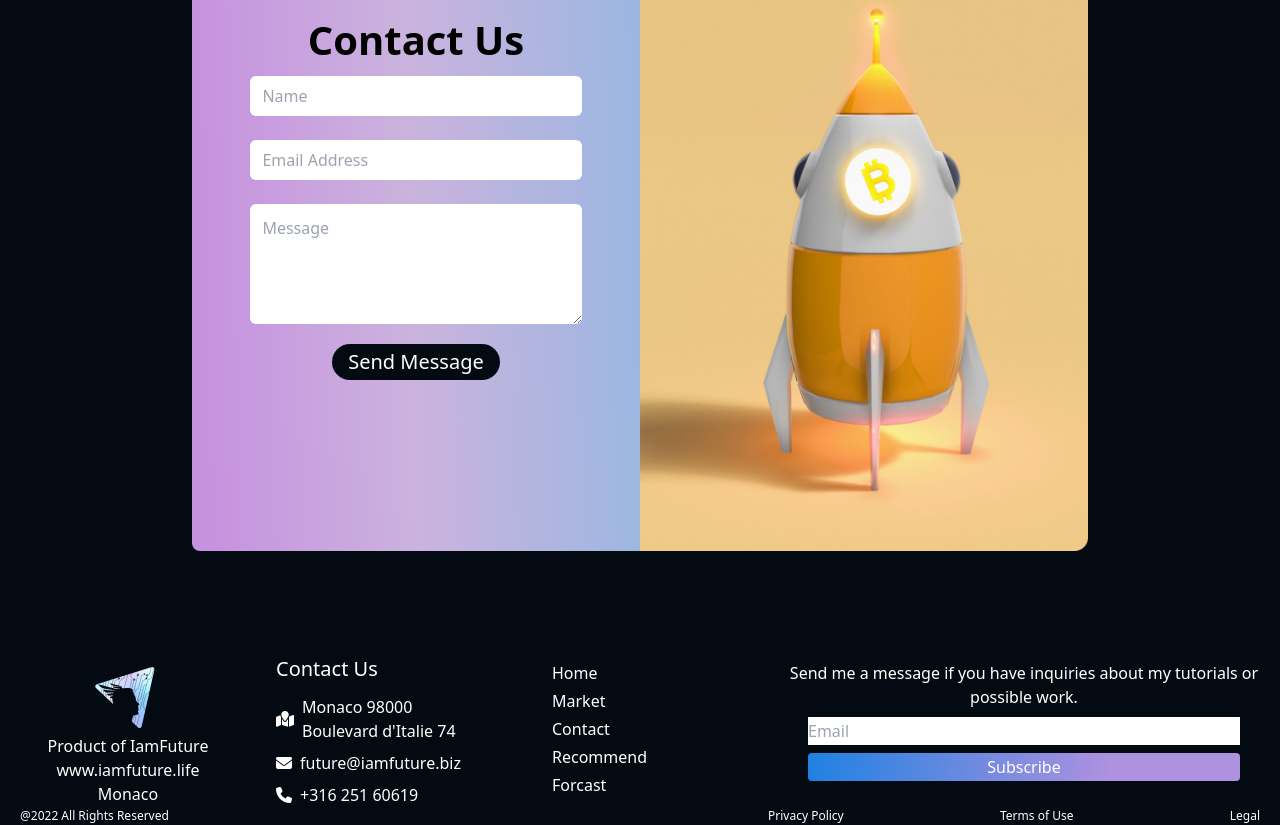
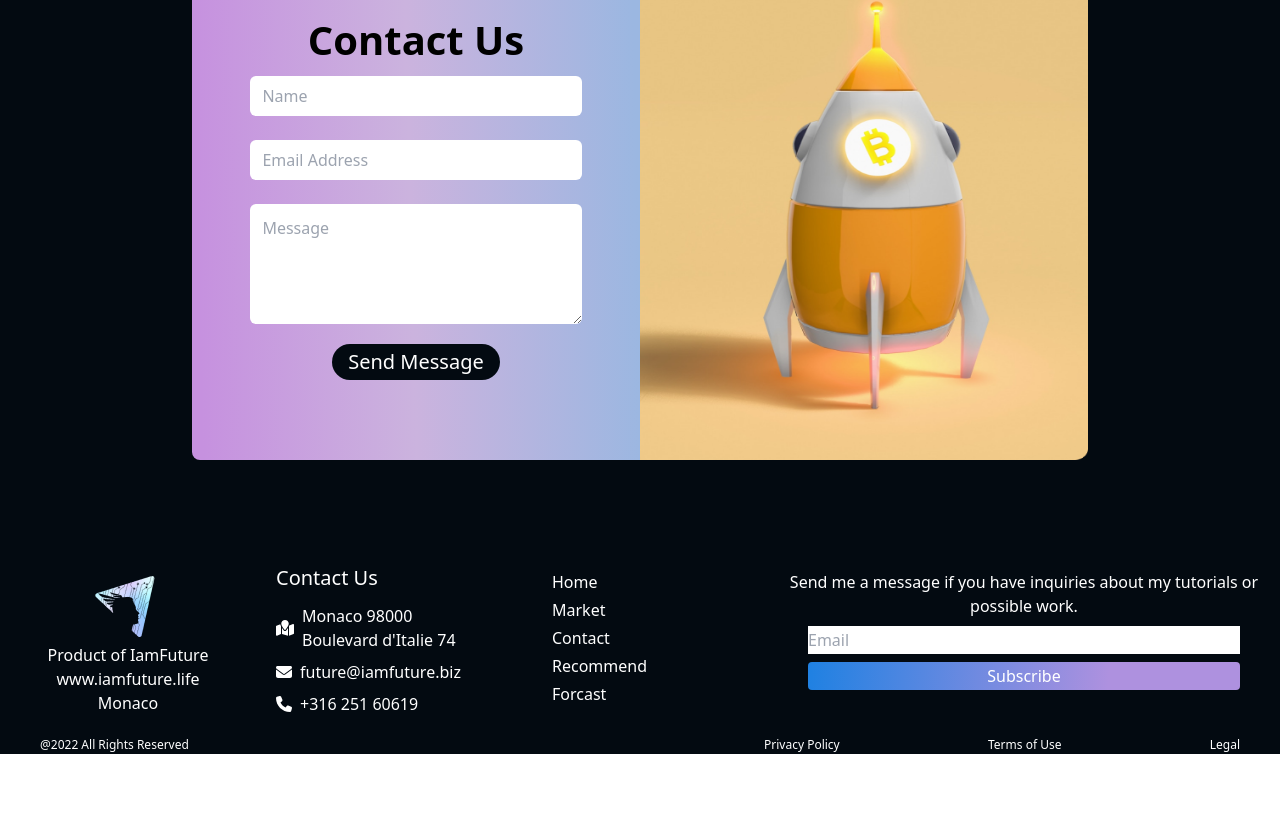
Before and after one commit to Dmitro1997/Foreacasting-landing-page, a React (Create React App) app: page /contact in a window 1280 px wide. Shown: the part 232-1057 px from the top of the page. After the commit the page ends 986 px from the top, so only its background shows below. Built offline with nearby package versions, Linux system fonts and the light colour scheme.

Commit message:
fix layout issue

```diff
--- a/src/components/Contact/Contact.js
+++ b/src/components/Contact/Contact.js
@@ -4,7 +4,7 @@ import Rocket from '../../assets/3DImages/Rocket.png';
 function Contact() {
     return(
         <div className="bg-[#030A11] px-[15%] py-[5%]">
-            <div className="rounded-lg flex w-full">
+            <div className="rounded-lg flex w-full max-h-[500px]">
                 <div className="w-full rounded-lg md:rounded-r-none md:w-[50%] py-10 px-5 md:py-16 md:px-10 flex flex-col bg-internatinal-family text-center">
                     <div className="text-black font-bold text-xl md:text-[40px] text-center">
                         Contact Us
--- a/src/components/Footer/FooterBar.js
+++ b/src/components/Footer/FooterBar.js
@@ -7,7 +7,7 @@ import { FontAwesomeIcon } from "@fortawesome/react-fontawesome";
 function FooterBar() {
     return(
         <>
-            <div className="bg-[#030A11] pt-10 text-white flex flex-wrap justify-center gap-5 sm:gap-0">
+            <div className="bg-[#030A11] pt-10 pb-5 text-white flex flex-wrap justify-center gap-5 sm:gap-0">
                 <div className="self-center w-min-[300px] md:w-1/5 text-center">
                     <img src={logo} alt="logo" className="w-[81px] h-[78px] inline-block" ></img>
                     <div>
@@ -85,7 +85,7 @@ function FooterBar() {
                     </div>
                 </div>
             </div>
-            <div className="bg-[#030A11] text-white flex justify-between ">
+            <div className="bg-[#030A11] text-white flex justify-between px-5 sm:px-10 md:px-0 lg:px-5">
                 <div className="w-[20%] self-center pl-2 sm:pl-5">
                     <p className="text-[12px] whitespace-normal sm:whitespace-nowrap">
                         @2022 All Rights Reserved
--- a/src/components/Navbar/Navbar.js
+++ b/src/components/Navbar/Navbar.js
@@ -29,7 +29,7 @@ function Navbar() {
                         <div className={`cursor-pointer ${pathname == '/forecast' ? "text-[#AE91DF]" : "" }`} onClick={ () => { changeMenu('forecast') } }>Forecast</div>
                     </div>
                     <div className="hidden lg:block">
-                        <button className="contact-us px-5 py-2">
+                        <button className="contact-us px-5 py-2" onClick={()=>{changeMenu('contact')}}>
                             Contact us &nbsp;{`->`}
                         </button>
                     </div>
```
